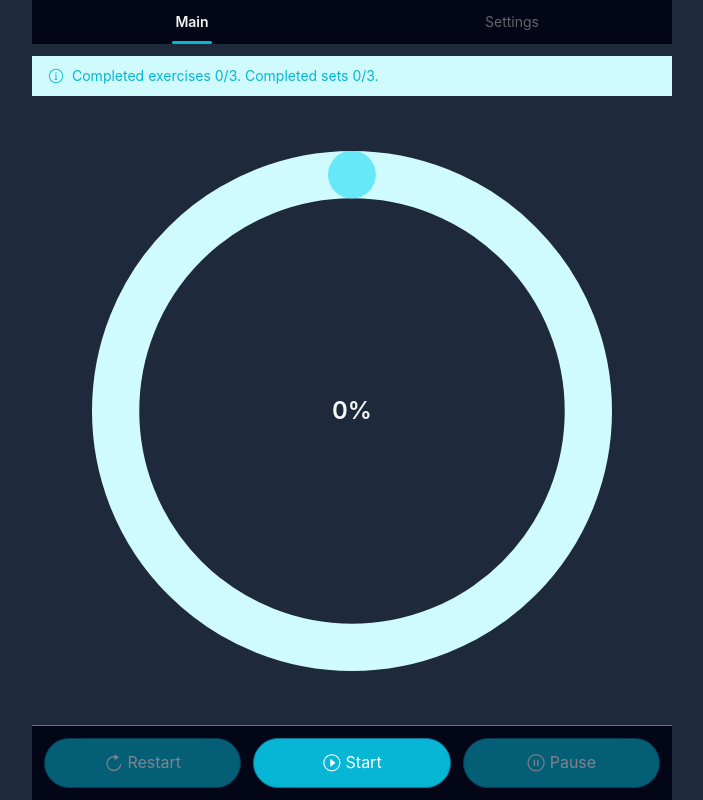
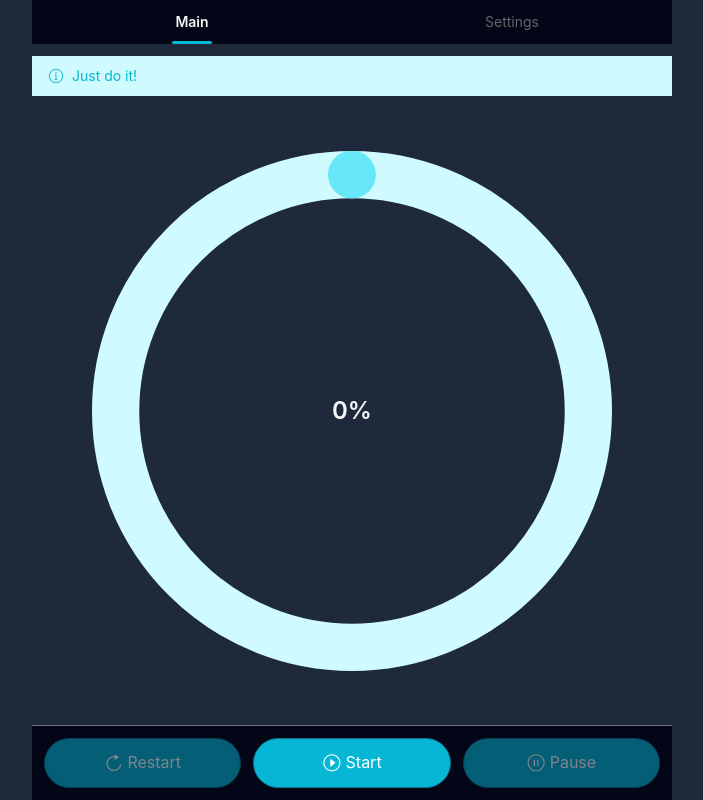
Before and after one commit to d-kuznetsov/wpb, a Vue app: page / in a window 1280 px wide. Shown: the whole page, without its empty margins (288-991 px from the left). Built offline with nearby package versions, Linux system fonts and the light colour scheme.

Commit message:
turn state strings into constants

```diff
--- a/src/components/MainTab.vue
+++ b/src/components/MainTab.vue
@@ -6,6 +6,13 @@ import ControlPanel from './ControlPanel.vue';
 import settings from '../lib/settings';
 
 const PERIOD = 40;
+
+const APP_STATE = {
+  INITIAL: 'initial',
+  RUN: 'run',
+  PAUSE: 'pause',
+  FINAL: 'final',
+};
 
 export default {
   components: {
@@ -19,7 +26,7 @@ export default {
     },
   },
   setup(props) {
-    const state = ref('initial');
+    const state = ref(APP_STATE.INITIAL);
     const currentExercise = ref(0);
     const currentSet = ref(0);
     const isWorking = ref(true);
@@ -29,32 +36,33 @@ export default {
       const duration = props.exercises[currentExercise.value][key];
       return (100 * PERIOD) / (duration * 1000);
     });
+
     const progBarColor = computed(() => (isWorking.value ? '#67e8f9' : '#6ee7b7'));
     const progBarLayerColor = computed(() => (isWorking.value ? '#cffafe' : '#d1fae5'));
 
     const notice = computed(() => {
-      if (state.value === 'final') {
-        return 'Mission completed';
+      if (state.value === APP_STATE.INITIAL) {
+        return 'Just do it!';
+      } else if (state.value === APP_STATE.FINAL) {
+        return 'Mission completed!';
       }
-      const completedExercises = `Completed exercises ${currentExercise.value}/${props.exercises.length}.`;
-      const completedSets = `Completed sets ${currentSet.value}/${
-        props.exercises[currentExercise.value].sets
-      }.`;
-      return isWorking.value ? `${completedExercises} ${completedSets}` : 'Break';
+      const exercise = `Exercise: ${currentExercise.value + 1}/${props.exercises.length}.`;
+      const set = `Set ${currentSet.value + 1}/${props.exercises[currentExercise.value].sets}.`;
+      return isWorking.value ? `${exercise} ${set}` : 'Break';
     });
 
     const onRestart = () => {
-      state.value = 'initial';
+      state.value = APP_STATE.INITIAL;
       currentExercise.value = 0;
       currentSet.value = 0;
       isWorking.value = true;
       currentRate.value = 0;
     };
     const onStart = () => {
-      state.value = 'run';
+      state.value = APP_STATE.RUN;
     };
     const onPause = () => {
-      state.value = 'pause';
+      state.value = APP_STATE.PAUSE;
     };
 
     const run = () => {
@@ -66,7 +74,7 @@ export default {
           isWorking.value = true;
           if (currentSet.value + 1 === props.exercises[currentExercise.value].sets) {
             if (currentExercise.value + 1 === props.exercises.length) {
-              state.value = 'final';
+              state.value = APP_STATE.FINAL;
             } else {
               currentSet.value = 0;
               currentExercise.value++;
@@ -75,7 +83,7 @@ export default {
             currentSet.value++;
           }
         }
-        if (state.value !== 'final') {
+        if (state.value !== APP_STATE.FINAL) {
           currentRate.value = 0;
         }
       }
@@ -83,7 +91,7 @@ export default {
 
     let intervalId;
     watch(state, (value) => {
-      if (value === 'run') {
+      if (value === APP_STATE.RUN) {
         intervalId = setInterval(run, PERIOD);
       } else {
         clearInterval(intervalId);
```
